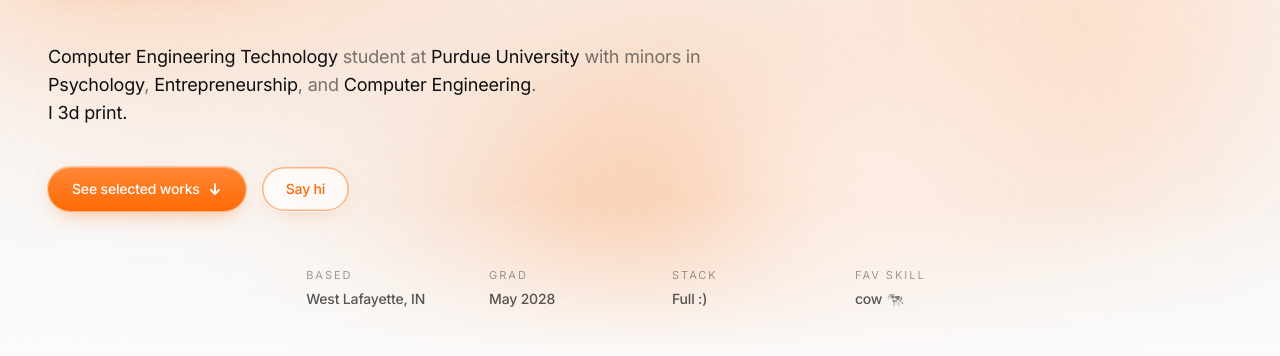
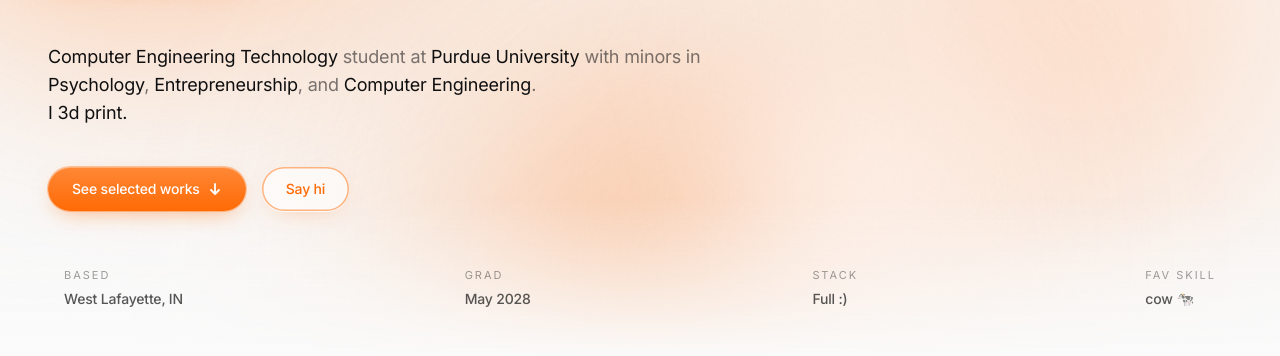
Before and after one commit to rakkicow/aboutme, an Astro site: page / in a window 1280 px wide. Shown: the part 400-756 px from the top of the page. Built offline with nearby package versions, Linux system fonts and the light colour scheme; Astro itself is replaced by a stand-in of ours; no server answers.

Commit message:
align the hero stats to the nav

```diff
--- a/src/components/Hero.astro
+++ b/src/components/Hero.astro
@@ -268,18 +268,18 @@ import MeshGradient from '~/components/MeshGradient.astro';
       })();
     </script>
 
-    <div class="mt-10 grid w-fit mx-auto grid-cols-2 gap-x-10 gap-y-6 px-4 sm:mt-14 sm:grid-cols-4 sm:gap-x-16">
+    <div class="mt-10 grid grid-cols-2 gap-y-6 px-4 sm:mt-14 sm:flex sm:justify-between">
       {[
         { k: 'Based', v: 'West Lafayette, IN' },
         { k: 'Grad', v: 'May 2028' },
         { k: 'Stack', v: 'Full :)', href: '#languages' },
         { k: 'Fav skill', v: 'cow', emoji: '🐄', moo: true, last: true },
-      ].map((m) => (
+      ].map((m, i) => (
         m.href ? (
           <a
             href={m.href}
             aria-label={`${m.k}: ${m.v} — jump to languages`}
-            class="group block w-fit focus:outline-none"
+            class={`group block w-fit focus:outline-none ${i % 2 !== 0 ? 'max-sm:justify-self-end' : ''}`}
           >
             <p class="cow-ink text-[11px] uppercase tracking-[0.18em]" style="color: var(--ink-faint);">{m.k}</p>
             <p class="mt-1.5 inline-flex items-center gap-1 text-sm font-medium" style="color: var(--ink-soft);">
@@ -294,7 +294,7 @@ import MeshGradient from '~/components/MeshGradient.astro';
             type="button"
             data-moo
             aria-label={`${m.k}: ${m.v} ${m.emoji} — press for a moo`}
-            class="group block w-fit cursor-pointer appearance-none border-0 bg-transparent p-0 text-left focus:outline-none"
+            class={`group block w-fit cursor-pointer appearance-none border-0 bg-transparent p-0 text-left focus:outline-none ${i % 2 !== 0 ? 'max-sm:justify-self-end' : ''}`}
           >
             <p class="text-[11px] uppercase tracking-[0.18em]" style="color: var(--ink-faint);">{m.k}</p>
             <p class="mt-1.5 inline-flex items-center gap-1 text-sm font-medium transition-transform duration-200 group-active:scale-90" style="color: var(--ink-soft);">
@@ -303,7 +303,7 @@ import MeshGradient from '~/components/MeshGradient.astro';
             </p>
           </button>
         ) : (
-          <div>
+          <div class={`w-fit ${i % 2 !== 0 ? 'max-sm:justify-self-end' : ''}`}>
             <p class="text-[11px] uppercase tracking-[0.18em]" style="color: var(--ink-faint);">{m.k}</p>
             <p class="mt-1.5 text-sm font-medium" style="color: var(--ink-soft);">{m.v}</p>
           </div>
```
